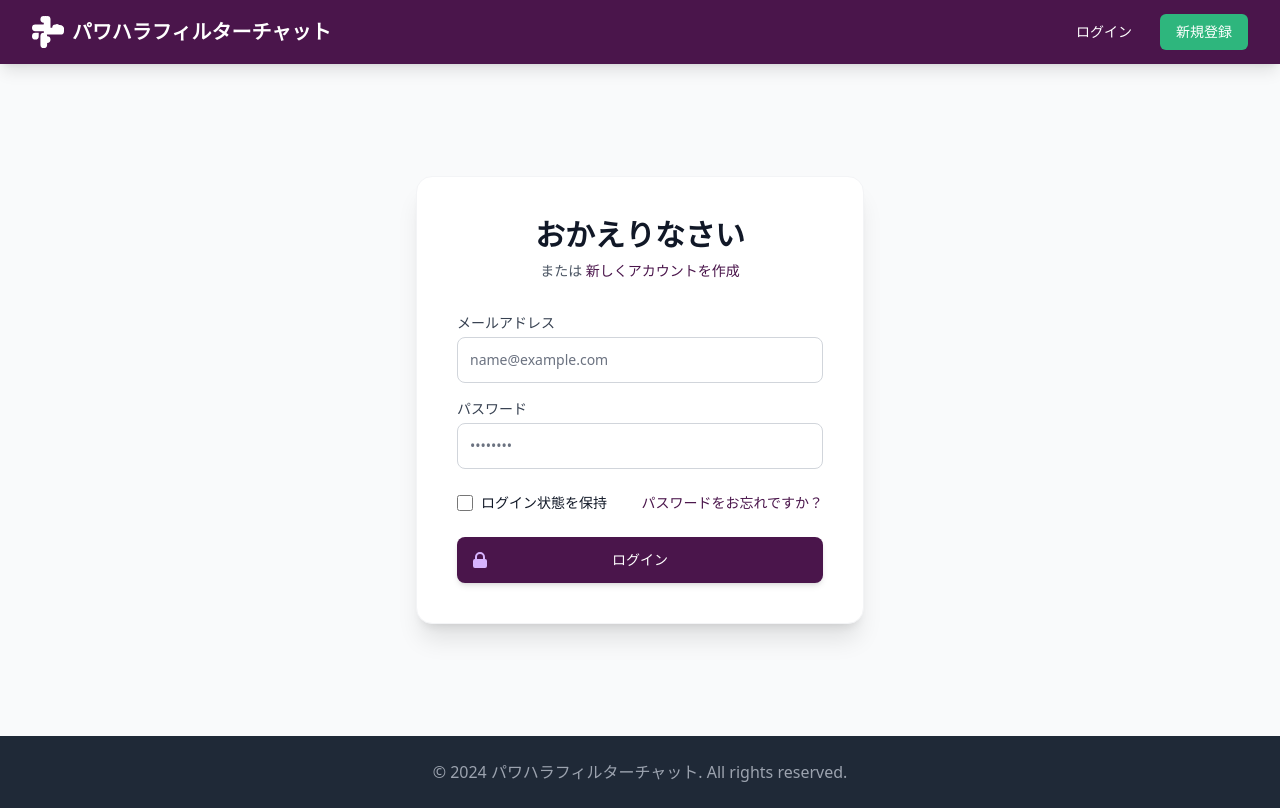
After one commit to fujihira13/powerhara, a FastAPI app: template app/templates/login.html in a window 1280 px wide. The commit adds this page. Run offline with FastAPI, Linux system fonts and the light colour scheme; the template is opened without the code that fills it, so the values that code supplies are empty; some libraries are stand-ins or nearby versions.

Commit message:
feat: ユーザー認証とアプリケーションの初期構成を実装

```diff
--- a/app/main.py
+++ b/app/main.py
@@ -42,3 +42,27 @@ async def root(request: Request):
 async def health_check():
     """ヘルスチェック"""
     return {"status": "healthy"}
+
+
+@app.get("/auth/login", response_class=HTMLResponse)
+async def login_page(request: Request):
+    """ログインページ"""
+    return templates.TemplateResponse(
+        "login.html",
+        {
+            "request": request,
+            "title": "ログイン - パワハラフィルターチャット",
+        }
+    )
+
+
+@app.get("/auth/register", response_class=HTMLResponse)
+async def register_page(request: Request):
+    """登録ページ"""
+    return templates.TemplateResponse(
+        "register.html",
+        {
+            "request": request,
+            "title": "新規登録 - パワハラフィルターチャット",
+        }
+    )
--- a/app/templates/index.html
+++ b/app/templates/index.html
@@ -5,7 +5,7 @@
     <!-- Hero Section -->
     <div class="text-center mb-12">
         <h1 class="text-5xl font-bold text-gray-900 dark:text-white mb-6">
-            より良い<span class="text-slack-purple">コミュニケーション</span>を
+            安全で<span class="text-slack-purple">快適な未来</span>を
         </h1>
         <p class="text-xl text-gray-600 dark:text-gray-300 mb-8 max-w-2xl">
             パワハラフィルターチャットは、安全で健全なコミュニケーションを支援する
--- /dev/null
+++ b/app/templates/login.html
@@ -0,0 +1,131 @@
+{% extends "base.html" %}
+
+{% block title %}ログイン - パワハラフィルターチャット{% endblock %}
+
+{% block content %}
+<div class="min-h-[calc(100vh-12rem)] flex items-center justify-center py-12 px-4 sm:px-6 lg:px-8">
+    <div class="max-w-md w-full space-y-8 bg-white dark:bg-gray-800 p-10 rounded-2xl shadow-xl border border-gray-100 dark:border-gray-700">
+        <div class="text-center">
+            <h2 class="text-3xl font-extrabold text-gray-900 dark:text-white">
+                おかえりなさい
+            </h2>
+            <p class="mt-2 text-sm text-gray-600 dark:text-gray-400">
+                または
+                <a href="/auth/register" class="font-medium text-slack-purple hover:text-purple-800 transition-colors">
+                   新しくアカウントを作成
+                </a>
+            </p>
+        </div>
+
+        <form class="mt-8 space-y-6" id="login-form" onsubmit="handleLogin(event)">
+            <div id="error-message" class="hidden bg-red-50 border border-red-200 text-red-600 px-4 py-3 rounded-lg text-sm"></div>
+
+            <!-- 登録成功メッセージ -->
+            <div id="success-message" class="hidden bg-green-50 border border-green-200 text-green-600 px-4 py-3 rounded-lg text-sm">
+                アカウントが作成されました。ログインしてください。
+            </div>
+
+            <div class="space-y-4">
+                <div>
+                    <label for="email" class="block text-sm font-medium text-gray-700 dark:text-gray-300">メールアドレス</label>
+                    <input id="email" name="username" type="email" autocomplete="email" required
+                           class="mt-1 appearance-none relative block w-full px-3 py-3 border border-gray-300 placeholder-gray-500 text-gray-900 rounded-lg focus:outline-none focus:ring-2 focus:ring-slack-purple focus:border-transparent focus:z-10 sm:text-sm transition-all"
+                           placeholder="name@example.com">
+                </div>
+                <div>
+                    <label for="password" class="block text-sm font-medium text-gray-700 dark:text-gray-300">パスワード</label>
+                    <input id="password" name="password" type="password" autocomplete="current-password" required
+                           class="mt-1 appearance-none relative block w-full px-3 py-3 border border-gray-300 placeholder-gray-500 text-gray-900 rounded-lg focus:outline-none focus:ring-2 focus:ring-slack-purple focus:border-transparent focus:z-10 sm:text-sm transition-all"
+                           placeholder="••••••••">
+                </div>
+            </div>
+
+            <div class="flex items-center justify-between">
+                <div class="flex items-center">
+                    <input id="remember-me" name="remember-me" type="checkbox" class="h-4 w-4 text-slack-purple focus:ring-slack-purple border-gray-300 rounded">
+                    <label for="remember-me" class="ml-2 block text-sm text-gray-900 dark:text-gray-300">
+                        ログイン状態を保持
+                    </label>
+                </div>
+
+                <div class="text-sm">
+                    <a href="#" class="font-medium text-slack-purple hover:text-purple-800">
+                        パスワードをお忘れですか？
+                    </a>
+                </div>
+            </div>
+
+            <div>
+                <button type="submit"
+                        class="group relative w-full flex justify-center py-3 px-4 border border-transparent text-sm font-medium rounded-lg text-white bg-slack-purple hover:bg-purple-800 focus:outline-none focus:ring-2 focus:ring-offset-2 focus:ring-slack-purple transition-all shadow-md hover:shadow-lg transform hover:-translate-y-0.5">
+                    <span class="absolute left-0 inset-y-0 flex items-center pl-3">
+                        <svg class="h-5 w-5 text-purple-300 group-hover:text-purple-200" xmlns="http://www.w3.org/2000/svg" viewBox="0 0 20 20" fill="currentColor" aria-hidden="true">
+                            <path fill-rule="evenodd" d="M5 9V7a5 5 0 0110 0v2a2 2 0 012 2v5a2 2 0 01-2 2H5a2 2 0 01-2-2v-5a2 2 0 012-2zm8-2v2H7V7a3 3 0 016 0z" clip-rule="evenodd" />
+                        </svg>
+                    </span>
+                    ログイン
+                </button>
+            </div>
+        </form>
+    </div>
+</div>
+{% endblock %}
+
+{% block extra_scripts %}
+<script>
+// URLパラメータを確認してメッセージを表示
+document.addEventListener('DOMContentLoaded', () => {
+    const urlParams = new URLSearchParams(window.location.search);
+    if (urlParams.get('registered') === 'true') {
+        document.getElementById('success-message').classList.remove('hidden');
+    }
+});
+
+async function handleLogin(event) {
+    event.preventDefault();
+    const form = event.target;
+    const errorDiv = document.getElementById('error-message');
+    const submitButton = form.querySelector('button[type="submit"]');
+
+    // リセット
+    errorDiv.classList.add('hidden');
+    errorDiv.textContent = '';
+    submitButton.disabled = true;
+    submitButton.classList.add('opacity-75', 'cursor-not-allowed');
+
+    // OAuth2PasswordRequestForm対応のためにFormDataを使用
+    const formData = new FormData();
+    formData.append('username', form.email.value); // usernameフィールドにemailを入れる仕様
+    formData.append('password', form.password.value);
+
+    try {
+        const response = await fetch('/auth/login', {
+            method: 'POST',
+            body: formData // URLSearchParamsではなくFormDataで送る（FastAPIのForm対応）
+        });
+
+        const data = await response.json();
+
+        if (!response.ok) {
+            throw new Error(data.detail || 'ログインに失敗しました');
+        }
+
+        // トークンを保存（localStorageなど）
+        localStorage.setItem('token', data.access_token);
+
+        // クッキーにも保存しておくと便利（HTMXなどで使う場合）
+        document.cookie = `access_token=${data.access_token}; path=/; max-age=1800`;
+
+        // ダッシュボードへリダイレクト
+        window.location.href = '/channels';
+
+    } catch (error) {
+        errorDiv.textContent = error.message;
+        errorDiv.classList.remove('hidden');
+    } finally {
+        submitButton.disabled = false;
+        submitButton.classList.remove('opacity-75', 'cursor-not-allowed');
+    }
+}
+</script>
+{% endblock %}
--- a/requirements.txt
+++ b/requirements.txt
@@ -5,6 +5,7 @@ sqlalchemy==2.0.25
 alembic==1.13.1
 psycopg2-binary==2.9.9
 python-jose[cryptography]==3.3.0
+bcrypt==4.0.1
 passlib[bcrypt]==1.7.4
 python-multipart==0.0.6
 pydantic-settings==2.1.0
```
Also changed, not shown: app/templates/register.html (added, +110 -0 lines).
